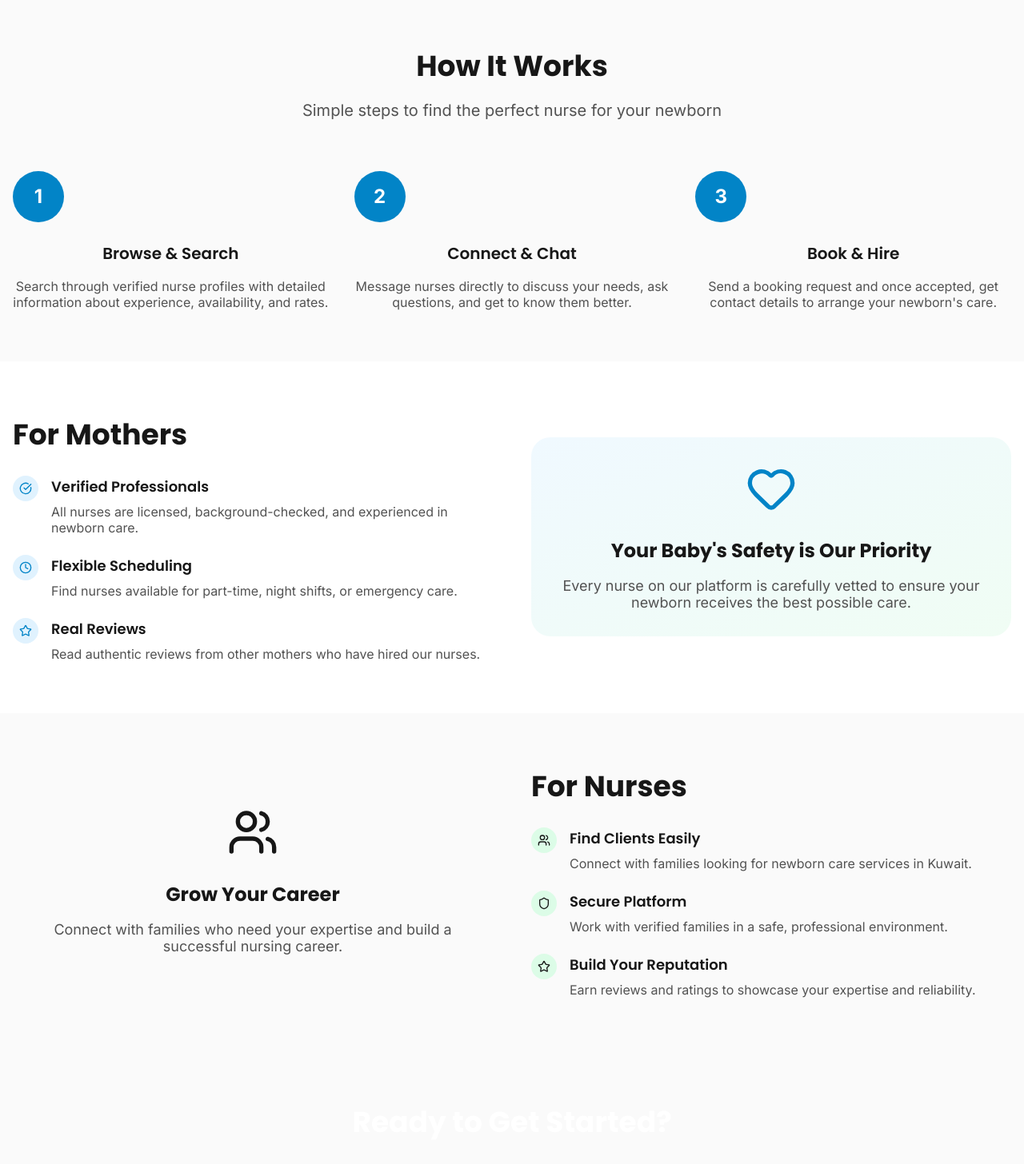
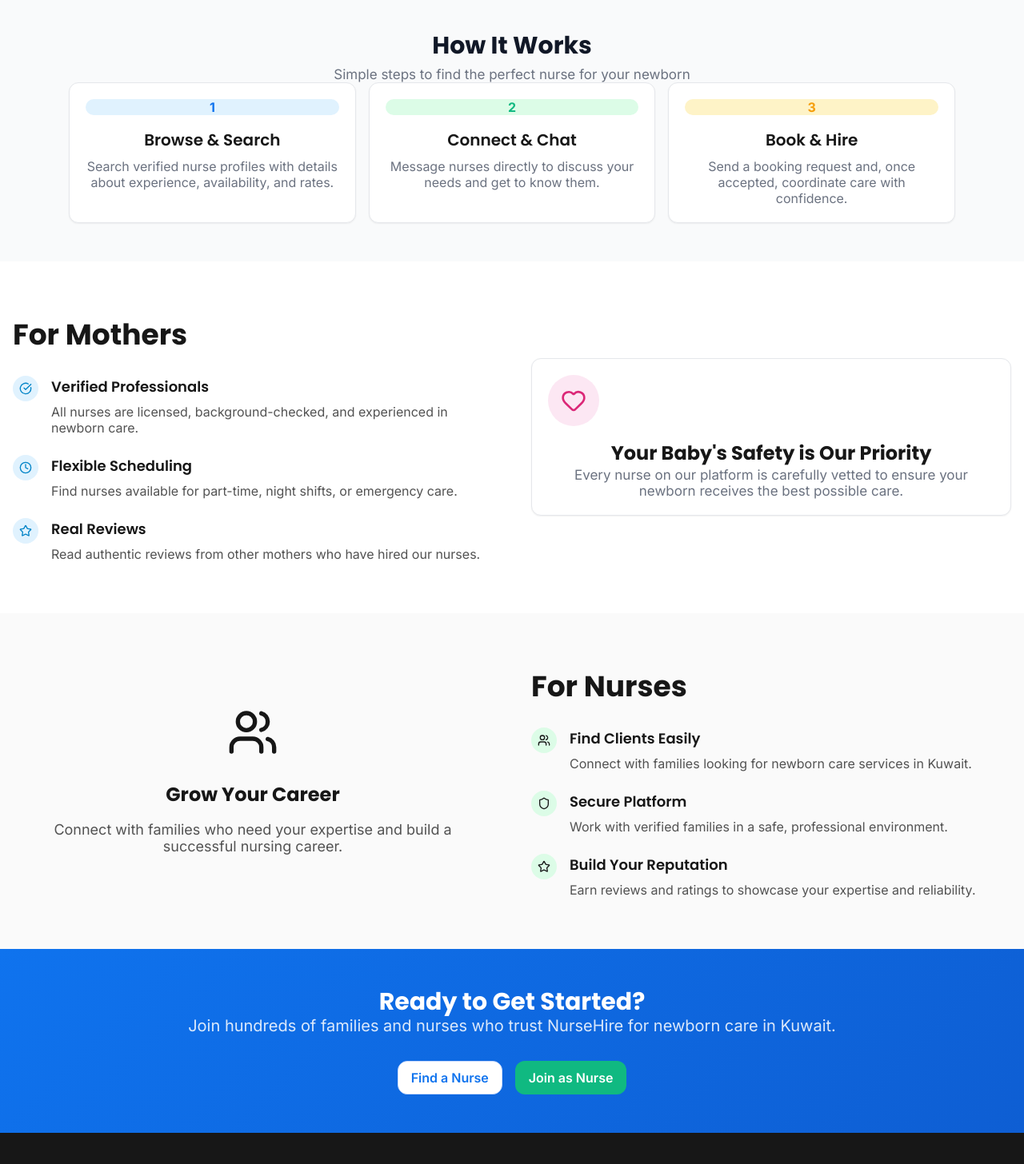
Before and after one commit to mohamadalmarzouq/NurseHire, a Next.js app: page / in a window 1280 px wide. Shown: the part 580-2036 px from the top of the page at 80% size. Built offline with nearby package versions, Linux system fonts and the light colour scheme; no server answers.

Commit message:
Homepage polish: card timeline for How It Works, mothers card, CTA contrast

```diff
--- a/src/app/page.tsx
+++ b/src/app/page.tsx
@@ -102,44 +102,28 @@ export default function HomePage() {
       </section>
 
       {/* How It Works */}
-      <section className="section-padding bg-neutral-50">
-        <div className="container-custom">
-          <div className="text-center mb-16">
-            <h2 className="text-3xl md:text-4xl font-bold text-neutral-900 mb-4">
-              How It Works
-            </h2>
-            <p className="text-xl text-neutral-600 max-w-2xl mx-auto">
-              Simple steps to find the perfect nurse for your newborn
-            </p>
+      <section className="nh-section">
+        <div className="nh-container">
+          <div className="text-center mb-10">
+            <h2 className="nh-h2 mb-2">How It Works</h2>
+            <p className="nh-sub">Simple steps to find the perfect nurse for your newborn</p>
           </div>
 
-          <div className="grid grid-cols-1 md:grid-cols-3 gap-8">
-            <div className="text-center">
-              <div className="w-16 h-16 bg-primary-600 text-white rounded-full flex items-center justify-center text-2xl font-bold mx-auto mb-6">
-                1
-              </div>
-              <h3 className="text-xl font-semibold mb-4">Browse & Search</h3>
-              <p className="text-neutral-600">
-                Search through verified nurse profiles with detailed information about experience, availability, and rates.
-              </p>
+          <div className="nh-grid nh-grid-3">
+            <div className="nh-card nh-card--lift text-center">
+              <div className="w-14 h-14 mx-auto rounded-full flex items-center justify-center mb-4" style={{background:'#e0f2fe',color:'#0F73EE',fontWeight:700}}>1</div>
+              <h3 className="text-xl font-semibold mb-2">Browse & Search</h3>
+              <p className="nh-muted">Search verified nurse profiles with details about experience, availability, and rates.</p>
             </div>
-            <div className="text-center">
-              <div className="w-16 h-16 bg-primary-600 text-white rounded-full flex items-center justify-center text-2xl font-bold mx-auto mb-6">
-                2
-              </div>
-              <h3 className="text-xl font-semibold mb-4">Connect & Chat</h3>
-              <p className="text-neutral-600">
-                Message nurses directly to discuss your needs, ask questions, and get to know them better.
-              </p>
+            <div className="nh-card nh-card--lift text-center">
+              <div className="w-14 h-14 mx-auto rounded-full flex items-center justify-center mb-4" style={{background:'#dcfce7',color:'#10B981',fontWeight:700}}>2</div>
+              <h3 className="text-xl font-semibold mb-2">Connect & Chat</h3>
+              <p className="nh-muted">Message nurses directly to discuss your needs and get to know them.</p>
             </div>
-            <div className="text-center">
-              <div className="w-16 h-16 bg-primary-600 text-white rounded-full flex items-center justify-center text-2xl font-bold mx-auto mb-6">
-                3
-              </div>
-              <h3 className="text-xl font-semibold mb-4">Book & Hire</h3>
-              <p className="text-neutral-600">
-                Send a booking request and once accepted, get contact details to arrange your newborn's care.
-              </p>
+            <div className="nh-card nh-card--lift text-center">
+              <div className="w-14 h-14 mx-auto rounded-full flex items-center justify-center mb-4" style={{background:'#FEF3C7',color:'#F59E0B',fontWeight:700}}>3</div>
+              <h3 className="text-xl font-semibold mb-2">Book & Hire</h3>
+              <p className="nh-muted">Send a booking request and, once accepted, coordinate care with confidence.</p>
             </div>
           </div>
         </div>
@@ -183,15 +167,13 @@ export default function HomePage() {
                 </div>
               </div>
             </div>
-            <div className="bg-gradient-to-br from-primary-50 to-secondary-50 rounded-3xl p-8">
+            <div className="nh-card">
               <div className="text-center">
-                <Heart className="w-16 h-16 text-primary-600 mx-auto mb-6" />
-                <h3 className="text-2xl font-bold text-neutral-900 mb-4">
-                  Your Baby&apos;s Safety is Our Priority
-                </h3>
-                <p className="text-neutral-600 text-lg">
-                  Every nurse on our platform is carefully vetted to ensure your newborn receives the best possible care.
-                </p>
+                <div className="w-16 h-16 mx-auto rounded-full flex items-center justify-center mb-4" style={{background:'#fce7f3'}}>
+                  <Heart className="w-8 h-8" color="#DB2777" />
+                </div>
+                <h3 className="text-2xl font-bold text-neutral-900 mb-3">Your Baby&apos;s Safety is Our Priority</h3>
+                <p className="nh-sub text-lg">Every nurse on our platform is carefully vetted to ensure your newborn receives the best possible care.</p>
               </div>
             </div>
           </div>
@@ -252,21 +234,15 @@ export default function HomePage() {
       </section>
 
       {/* CTA Section */}
-      <section className="section-padding bg-gradient-to-r from-primary-600 to-secondary-600">
-        <div className="container-custom text-center">
-          <h2 className="text-3xl md:text-4xl font-bold text-white mb-6">
-            Ready to Get Started?
-          </h2>
-          <p className="text-xl text-primary-100 mb-8 max-w-2xl mx-auto">
+      <section className="nh-section" style={{background:"linear-gradient(135deg,#0F73EE,#0e5ed3)"}}>
+        <div className="nh-container text-center">
+          <h2 className="nh-h2 mb-3" style={{color:'#fff'}}>Ready to Get Started?</h2>
+          <p className="text-xl mb-8" style={{color:'rgba(255,255,255,.85)'}}>
             Join hundreds of families and nurses who trust NurseHire for newborn care in Kuwait.
           </p>
           <div className="flex flex-col sm:flex-row gap-4 justify-center">
-            <Link href="/nurses" className="bg-white text-primary-600 hover:bg-neutral-50 font-medium py-3 px-8 rounded-xl transition-colors duration-200">
-              Find a Nurse
-            </Link>
-            <Link href="/nurse/register" className="border-2 border-white text-white hover:bg-white hover:text-primary-600 font-medium py-3 px-8 rounded-xl transition-colors duration-200">
-              Join as Nurse
-            </Link>
+            <Link href="/nurses" className="nh-btn nh-btn--ghost" style={{background:'#fff'}}>Find a Nurse</Link>
+            <Link href="/nurse/register" className="nh-btn nh-btn--primary" style={{background:'#10B981'}}>Join as Nurse</Link>
           </div>
         </div>
       </section>
```
